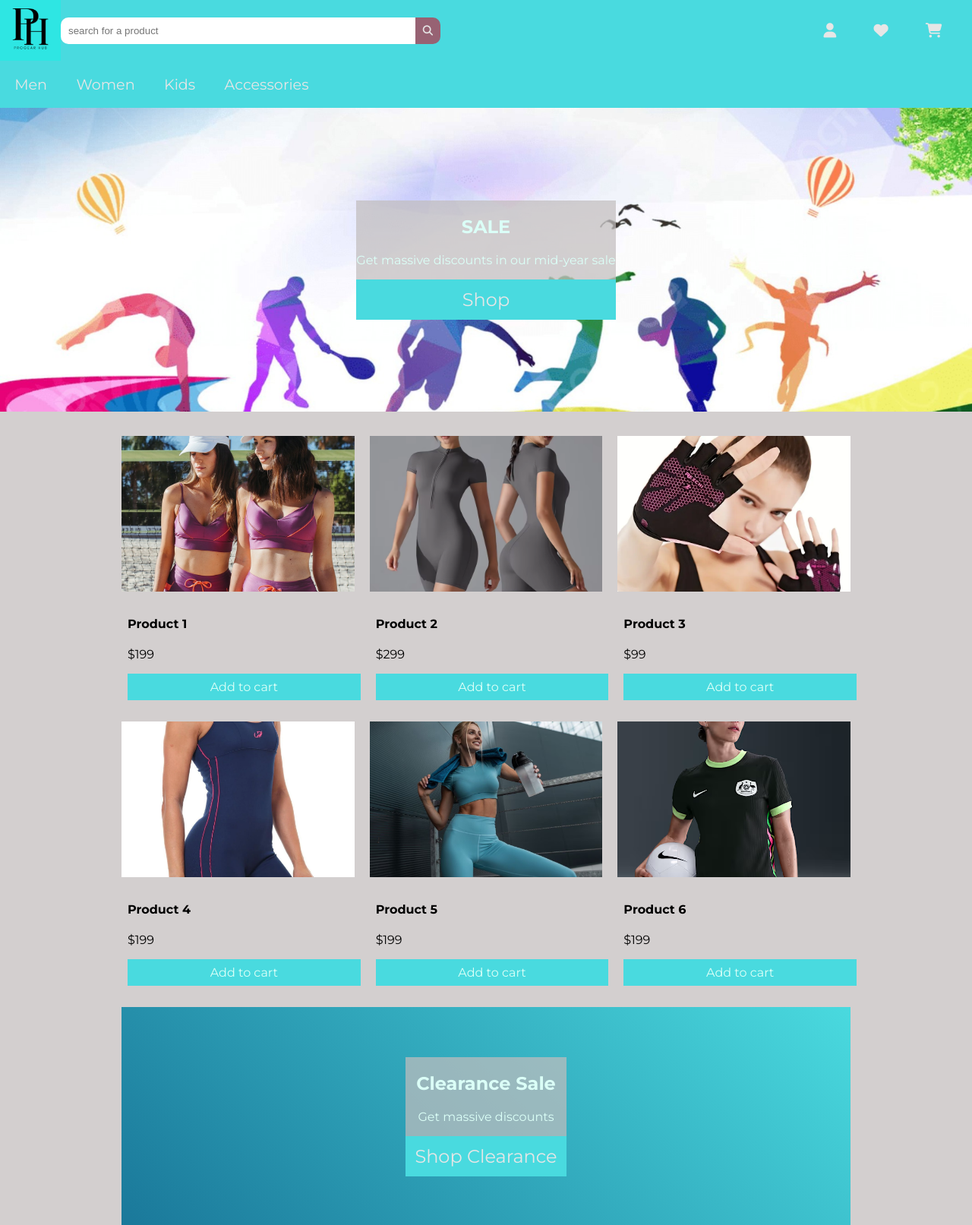
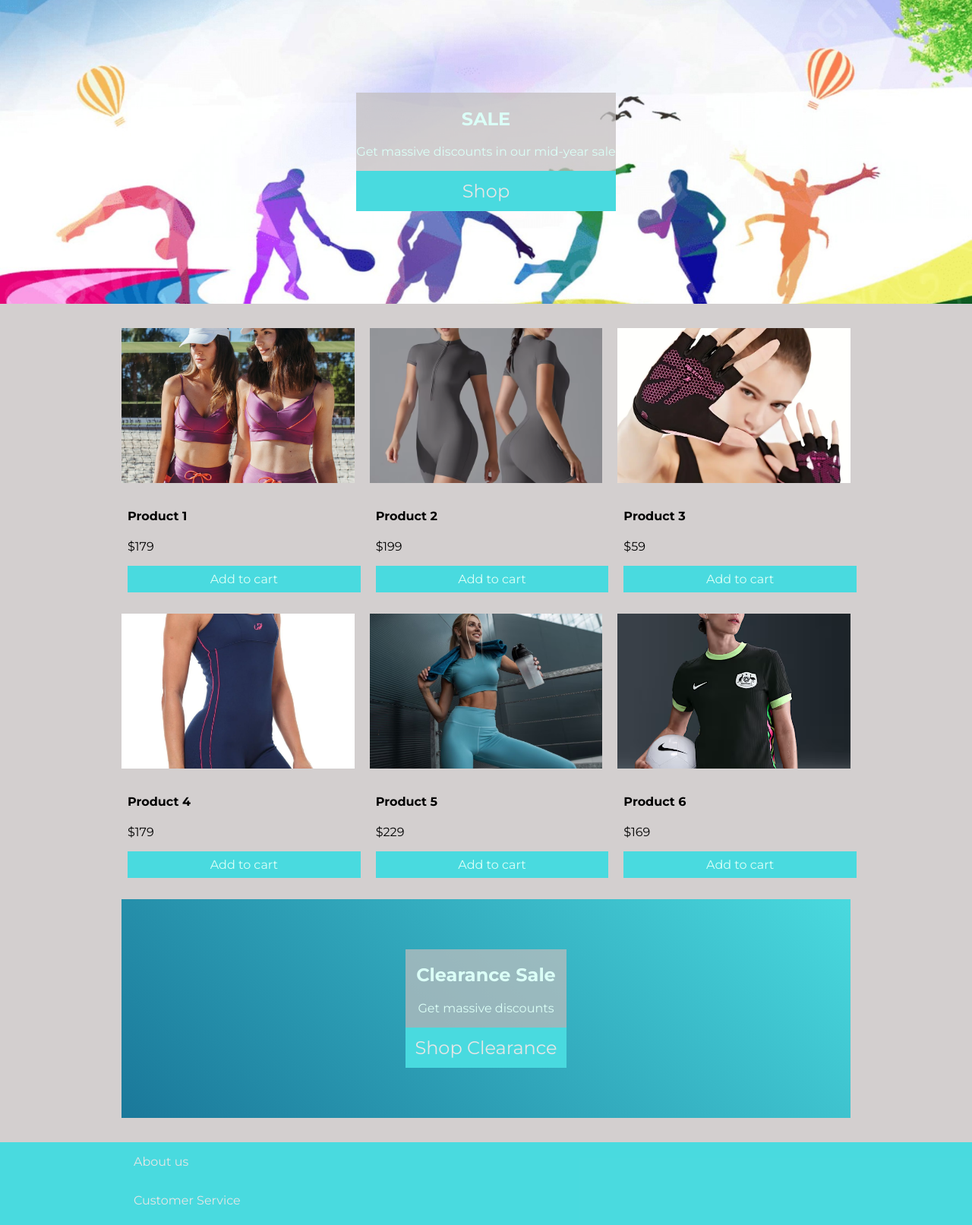
Before and after one commit to MylenaGabrielle/Mylena, a PHP site: page / in a window 1280 px wide. Shown: the top 1613 px of the page at 76% size. Run offline with PHP 8.4, Linux system fonts and the light colour scheme.

Commit message:
Assessment 2

```diff
--- a/includes/head.php
+++ b/includes/head.php
@@ -9,6 +9,6 @@
     <link rel="preconnect" href="https://fonts.gstatic.com" crossorigin>
     <link href="https://fonts.googleapis.com/css2?family=Montserrat:ital,wght@0,100..900;1,100..900&display=swap"
         rel="stylesheet">
-    <link rel="stylesheet" href="https://cdnjs.cloudflare.com/ajax/libs/font-awesome/6.7.2/css/all.min.css" integrity="sha512-Evv84Mr4kqVGRNSgIGL/F/aIDqQb7xQ2vcrdIwxfjThSH8CSR7PBEakCr51Ck+w+/U6swU2Im1vVX0SVk9ABhg==" crossorigin="anonymous" referrerpolicy="no-referrer" />
+    <link rel="stylesheet" href="https://cdnjs.cloudflare.com/ajax/libs/font-awesome/6.7.2/css/all.min.css" integrity="sha512-Evv84Mr4kqVGRNSgIGL/F/aIDqQb7xQ2vcrdIwxfjThSH8CSR7PBEakCr51Ck+w+/U6swU2Im1vVX0SVk9ABhg==" crossorigin="anonymous" referrerpolicy="no-referrer" >
     <script src="main.js"></script>
 </head>
--- a/includes/pageheader.php
+++ b/includes/pageheader.php
@@ -15,15 +15,15 @@
         <nav class="right-nav">
             <a href="account.html">
                 <i class="fa-solid fa-user"></i>
-                <span class="sr-only">User Account</span>
+                <span>User Account</span>
             </a>
             <a href="wishlist.html">
                 <i class="fa-solid fa-heart"></i>
-                <span class="sr-only">User Wishlist</span>
+                <span>User Wishlist</span>
             </a>
             <a href="cart.html">
                 <i class="fa-solid fa-cart-shopping"></i>
-                <span class="sr-only">Shopping Cart</span>
+                <span>Shopping Cart</span>
             </a>
         </nav>
         <nav class="product-nav">
--- a/index.php
+++ b/index.php
@@ -1,10 +1,22 @@
 <!DOCTYPE html>
 <html lang="en">
 
-<?php include "includes/head.php"; ?>
+<head>
+    <title>Home Page</title>
+    <meta name="viewport" content="width=device-width,initial-scale=1">
+    <meta charset="utf-8">
+    <link rel="icon" href="logo.png">
+    <link rel="stylesheet" href="styles.css">
+    <link rel="stylesheet" href="desktop.css">
+    <link rel="preconnect" href="https://fonts.googleapis.com">
+    <link rel="preconnect" href="https://fonts.gstatic.com" crossorigin>
+    <link href="https://fonts.googleapis.com/css2?family=Montserrat:ital,wght@0,100..900;1,100..900&display=swap"
+        rel="stylesheet">
+    <link rel="stylesheet" href="https://cdnjs.cloudflare.com/ajax/libs/font-awesome/6.7.2/css/all.min.css" integrity="sha512-Evv84Mr4kqVGRNSgIGL/F/aIDqQb7xQ2vcrdIwxfjThSH8CSR7PBEakCr51Ck+w+/U6swU2Im1vVX0SVk9ABhg==" crossorigin="anonymous" referrerpolicy="no-referrer" >
+    <script src="main.js"></script>
+</head>
 
 <body>
-    <?php include "includes/pageheader.php" ?>
     <div class="home-banner">
         <div class="banner-text">
             <h2>SALE</h2>
@@ -14,9 +26,19 @@
     </div>
     <main class="container">
         <div class="card">
-            <img src="products/women accessories.png" alt="women with accessories">
+            <img src="products/women-accessories.png" alt="women with accessories">
             <div class="card-content">
                 <h4 class="card-title">Product 1</h4>
+                <p class="price">179</p>
+                <a href="#" class="card-button">
+                    Add to cart
+                </a>
+            </div>
+        </div>
+        <div class="card">
+            <img src="products/gym-clothes-women.avif" alt="a woman wearing gym clothes">
+            <div class="card-content">
+                <h4 class="card-title">Product 2</h4>
                 <p class="price">199</p>
                 <a href="#" class="card-button">
                     Add to cart
@@ -24,50 +46,40 @@
             </div>
         </div>
         <div class="card">
-            <img src="products/gym clothes women.avif" alt="a woman wearing gym clothes">
+            <img src="products/gloves-for-women.webp" alt="women wearing gloves">
             <div class="card-content">
-                <h4 class="card-title">Product 2</h4>
-                <p class="price">299</p>
+                <h4 class="card-title">Product 3</h4>
+                <p class="price">59</p>
                 <a href="#" class="card-button">
                     Add to cart
                 </a>
             </div>
         </div>
         <div class="card">
-            <img src="products/gloves for women.webp" alt="women wearing gloves">
+            <img src="products/swimming-clothes-for-women.webp" alt="a woman wearing swimming clothes">
             <div class="card-content">
-                <h4 class="card-title">Product 3</h4>
-                <p class="price">99</p>
+                <h4 class="card-title">Product 4</h4>
+                <p class="price">179</p>
                 <a href="#" class="card-button">
                     Add to cart
                 </a>
             </div>
         </div>
         <div class="card">
-            <img src="products/swimming clothes for women.webp" alt="a woman wearing swimming clothes">
+            <img src="products/workout-clothes-for-women.avif" alt="a women using workout clothes">
             <div class="card-content">
-                <h4 class="card-title">Product 4</h4>
-                <p class="price">199</p>
+                <h4 class="card-title">Product 5</h4>
+                <p class="price">229</p>
                 <a href="#" class="card-button">
                     Add to cart
                 </a>
             </div>
         </div>
         <div class="card">
-            <img src="products/workout clothes for women.avif" alt="a women using workout clothes">
-            <div class="card-content">
-                <h4 class="card-title">Product 5</h4>
-                <p class="price">199</p>
-                <a href="#" class="card-button">
-                    Add to cart
-                </a>
-            </div>
-        </div>
-        <div class="card">
-            <img src="products/women football clothing nike.avif" alt="a woman wearing football clothing nike">
+            <img src="products/women-football-clothing-nike.avif" alt="a woman wearing football clothing nike">
             <div class="card-content">
                 <h4 class="card-title">Product 6</h4>
-                <p class="price">199</p>
+                <p class="price">169</p>
                 <a href="#" class="card-button">
                     Add to cart
                 </a>
@@ -81,7 +93,25 @@
             </div>
         </div>
     </main>
-    <?php include "includes/footer.php"; ?>
+    <footer class="main-footer">
+    <nav class="footer-nav">
+        <a href="about.html">About us</a>
+        <a href="customer.html">Customer Service</a>
+        <a href="policies.html">Policies</a>
+    </nav>
+    <nav class="social-nav">
+        <a href="https://facebook.com">
+            <i class="fa-brands fa-square-facebook"></i>
+        </a>
+        <a href="https://instagram.com">
+            <i class="fa-brands fa-square-instagram"></i>
+        </a>
+        <a href="https://youtube.com">
+            <i class="fa-brands fa-square-youtube"></i>
+        </a>
+    </nav>
+</footer>
+
 </body>
 
 </html>
--- a/main.js
+++ b/main.js
@@ -10,6 +10,15 @@ button.addEventListener ('click', function (){
     nav.classList.add('open')
   }
 })
+   // search form
+const search = document.querySelector("#search-form")
+search.addEventListener('submit', function (event) {
+  const data = new FormData(event.target)
+  if ( ! data.get("query") ) {
+    alert("type a search query")
+  }
+})
 }
 
+
 window.addEventListener ('load', onLoad )
```
Also changed, not shown: products/gloves-for-women.webp (renamed from products/gloves for women.webp), products/gym-clothes-women.avif (renamed from products/gym clothes women.avif), products/swimming-clothes-for-women.webp (renamed from products/swimming clothes for women.webp), products/women-accessories.png (renamed from products/women accessories.png), products/women-football-clothing-nike.avif (renamed from products/women football clothing nike.avif), products/workout-clothes-for-women.avif (renamed from products/workout clothes for women.avif).
